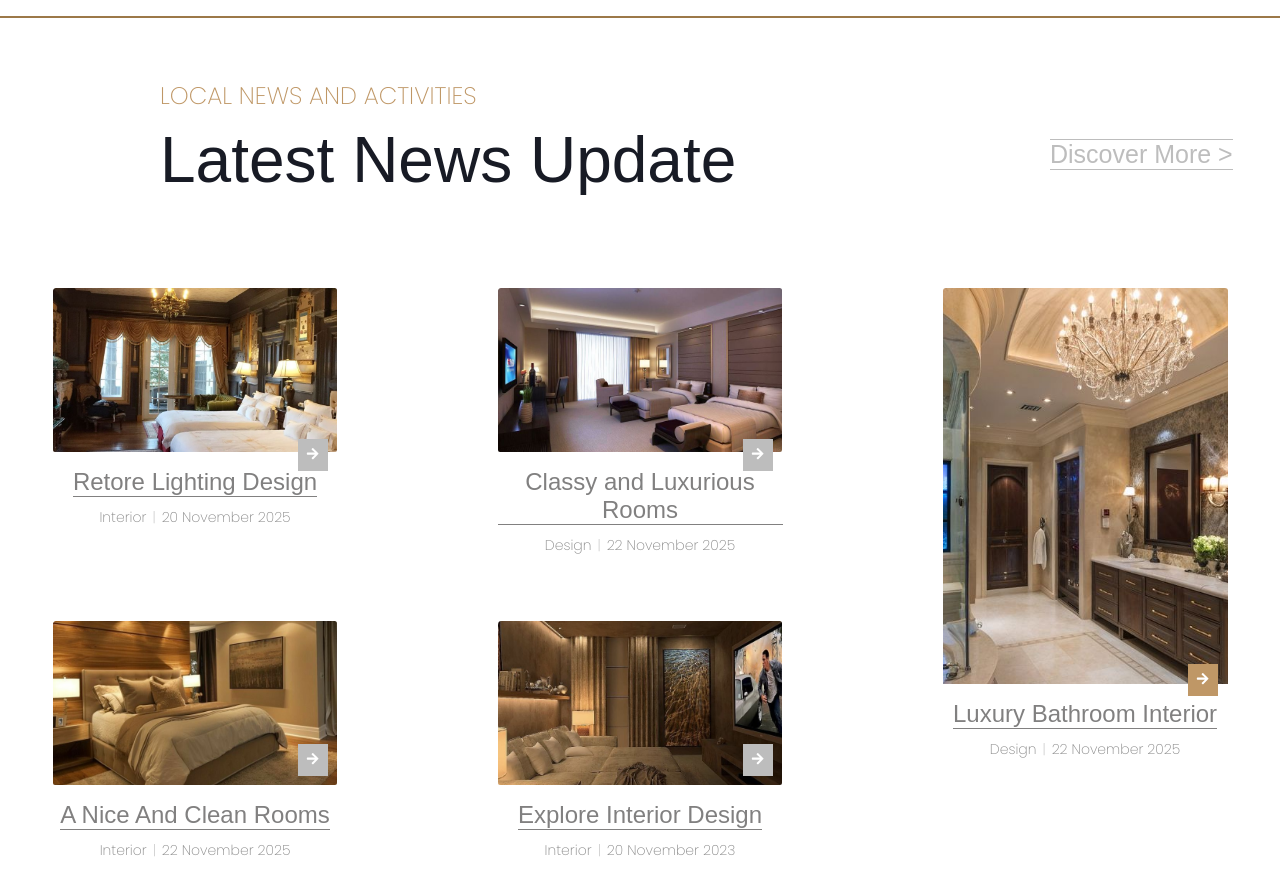
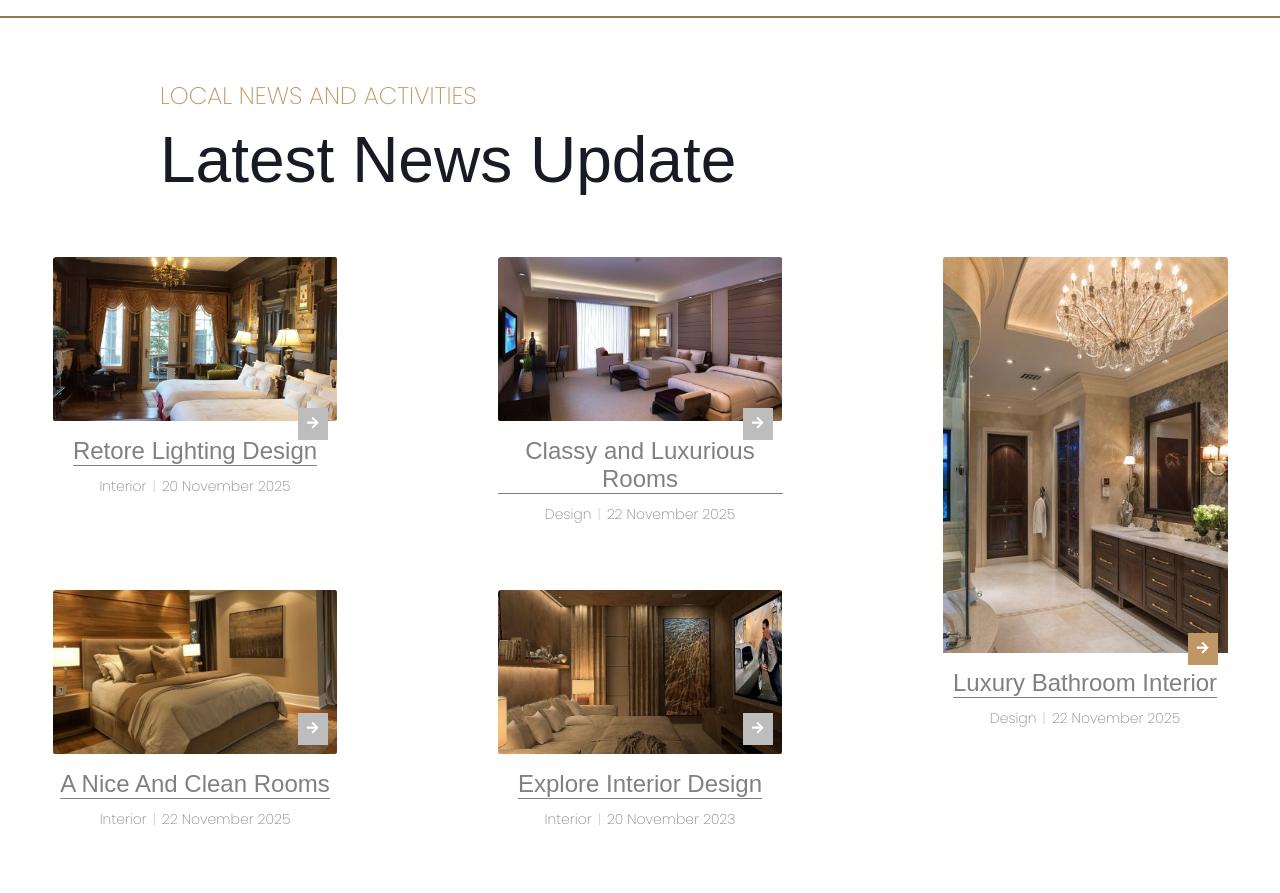
Before and after one commit to trabalhoWebUFSC/trabalhoWebUFSC, a React (Create React App) app in the folder frontend/: page / in a window 1280 px wide. Shown: the part 4720-5613 px from the top of the page. Built offline with nearby package versions, Linux system fonts and the light colour scheme; no server answers; a web font is replaced by a local one.

Commit message:
Remove 'Discover More' button from NewsSection
Removed the 'Discover More' button from the NewsSection component.

```diff
--- a/frontend/src/components/NewsSection/NewsSection.js
+++ b/frontend/src/components/NewsSection/NewsSection.js
@@ -64,9 +64,6 @@ const NewsSection = () => {
          <p className={styles.newsSubtitle}>LOCAL NEWS AND ACTIVITIES</p>
         <h2 className={styles.newsTitle}>Latest News Update</h2>
        </div>
-        <button className={styles.discoverBtn}>
-          Discover More &gt;
-        </button>
       </div>
 
       <div className={styles.newsGrid}>
```
